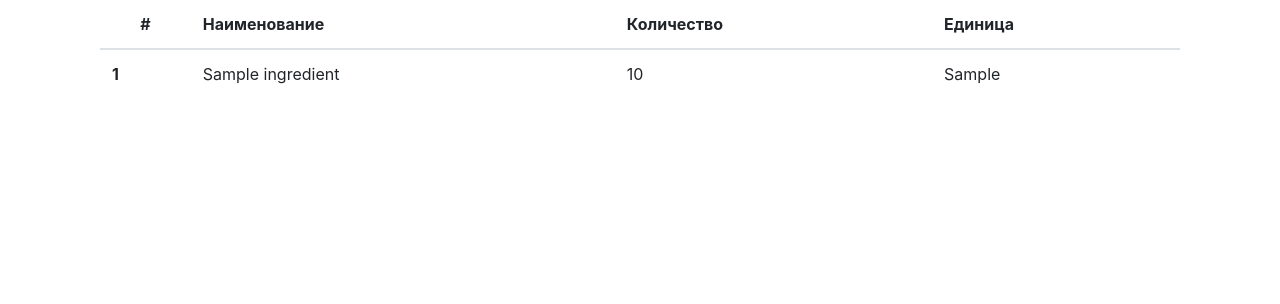
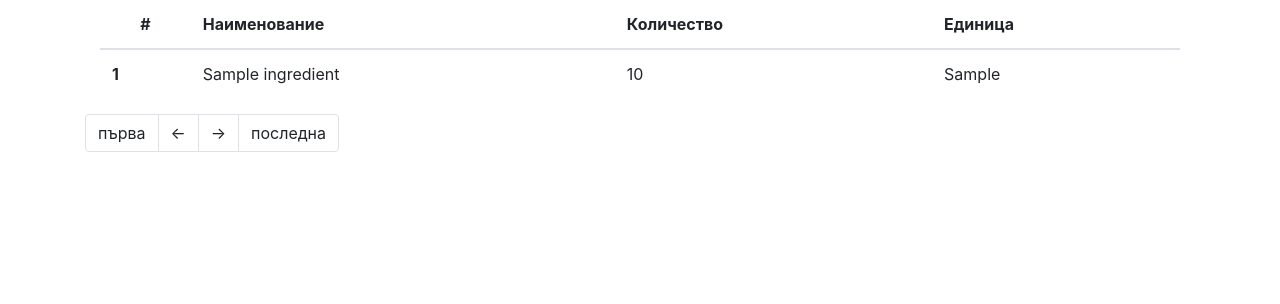
Before and after one commit to hristo-grudev/restaurant_django, a Django app: template templates/kitchen/ingredients.html in a window 1280 px wide. Shown: the part 129-433 px from the top of the page. Run offline with Django 3.2, Linux system fonts and the light colour scheme; the template is opened without the code that fills it: values that come from a table or form of the project are taken from there, others are empty; tables that the repository leaves empty hold one stand-in row (values such as "Sample post"); some libraries are stand-ins or nearby versions.

Commit message:
pagination on ingrediaents view

```diff
--- a/templates/kitchen/ingredients.html
+++ b/templates/kitchen/ingredients.html
@@ -69,4 +69,38 @@
         </div>
     </div>
 
+    <ul class="pagination">
+        {% if page_obj.has_previous %}
+        <li class="page-item">
+            <a class="page-link" href="?page=1">първа</a>
+        </li>
+        <li class="page-item">
+            <a class="page-link" href="?page={{ page_obj.previous_page_number }}"><-</a>
+        </li>
+
+        {% else %}
+        <li class="page-item">
+            <a class="page-link">първа</a>
+        </li>
+        <li class="page-item">
+            <a class="page-link"><-</a>
+        </li>
+        {% endif %}
+        {% if page_obj.has_next %}
+        <li class="page-item">
+            <a class="page-link" href="?page={{ page_obj.next_page_number }}">-></a>
+        </li>
+        <li class="page-item">
+            <a class="page-link" href="?page={{ page_obj.paginator.num_pages }}">последна</a>
+        </li>
+        {% else %}
+        <li class="page-item">
+            <a class="page-link">-></a>
+        </li>
+        <li class="page-item">
+            <a class="page-link">последна</a>
+        </li>
+        {% endif %}
+    </ul>
+
 {% endblock %}
```
